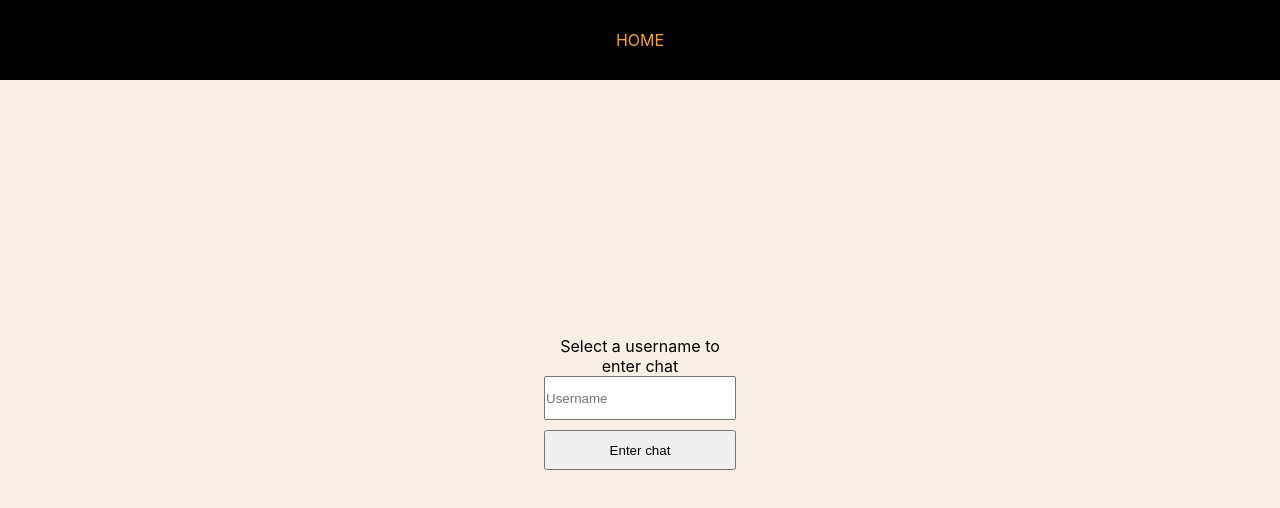
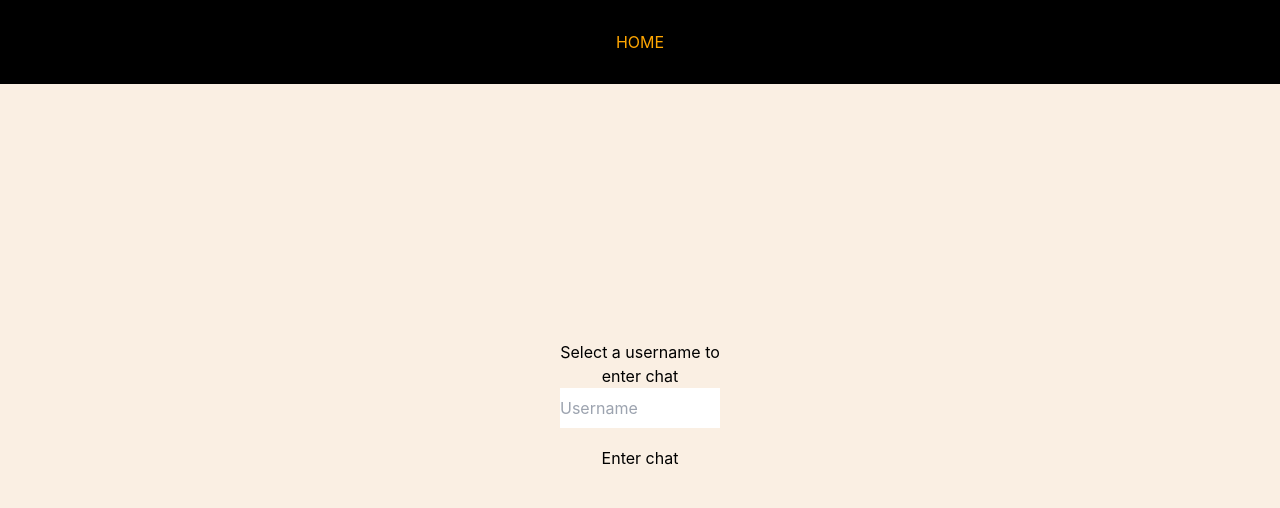
Before and after one commit to JesperGrank/chat-typescript-remake-tw, a React (Create React App) app in the folder client/: page / in a window 1280 px wide. Shown: the top 508 px of the page. Built offline with nearby package versions, Linux system fonts and the light colour scheme; no server answers.

Commit message:
install TW + configurate TW files.

```diff
--- a/client/package.json
+++ b/client/package.json
@@ -44,5 +44,10 @@
       "last 1 firefox version",
       "last 1 safari version"
     ]
+  },
+  "devDependencies": {
+    "autoprefixer": "^10.4.13",
+    "postcss": "^8.4.19",
+    "tailwindcss": "^3.2.4"
   }
 }
--- /dev/null
+++ b/client/postcss.config.js
@@ -0,0 +1,6 @@
+module.exports = {
+  plugins: {
+    tailwindcss: {},
+    autoprefixer: {},
+  },
+}
--- a/client/src/index.css
+++ b/client/src/index.css
@@ -1,3 +1,7 @@
+@tailwind base;
+@tailwind components;
+@tailwind utilities;
+
 body {
   margin: 0;
   font-family: -apple-system, BlinkMacSystemFont, 'Segoe UI', 'Roboto', 'Oxygen',
--- /dev/null
+++ b/client/tailwind.config.js
@@ -0,0 +1,10 @@
+/** @type {import('tailwindcss').Config} */
+module.exports = {
+  content: [
+    "./src/**/*.{js,jsx,ts,tsx}"
+  ],
+  theme: {
+    extend: {},
+  },
+  plugins: [],
+}
```
